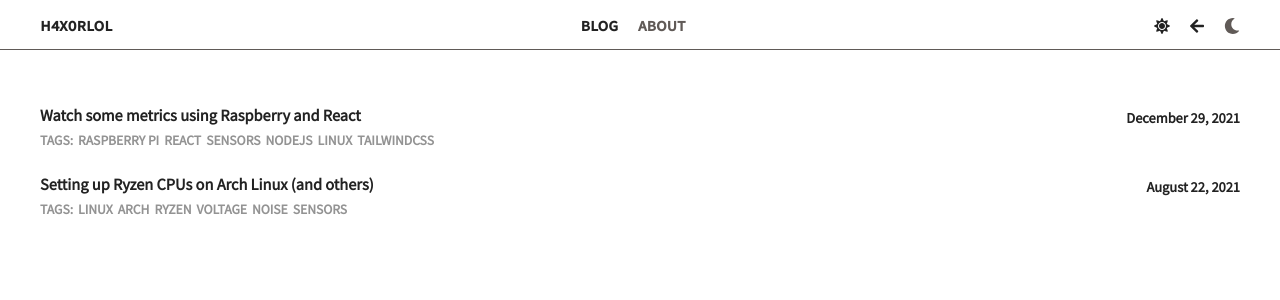
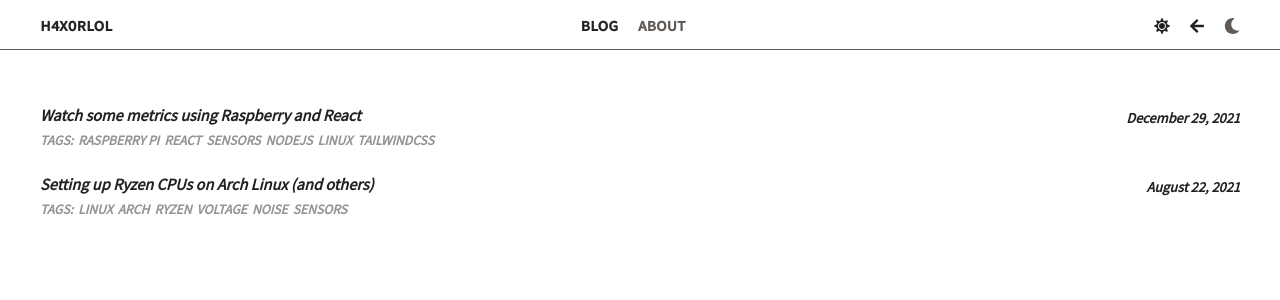
Before and after one commit to h4x0rlol/Blog, a Next.js app in the folder client/: page /blog in a window 1280 px wide. Shown: the top 300 px of the page. Built offline with nearby package versions, Linux system fonts and the light colour scheme.

Commit message:
style: change fonts

```diff
--- a/client/styles/Blog.module.scss
+++ b/client/styles/Blog.module.scss
@@ -43,6 +43,7 @@
   font-weight: 700;
   line-height: 1em;
   font-size: 1.2em;
+  font-style: italic;
   color: var(--color-text-primary);
   transition: all 100ms linear;
 }
@@ -50,6 +51,7 @@
 .article_date {
   white-space: nowrap;
   font-size: 0.9rem;
+  font-style: italic;
   transition: all 100ms linear;
 }
 
@@ -61,6 +63,7 @@
   font-size: 0.85em;
   padding: 0em 0;
   line-height: 1.4em;
+  font-style: italic;
   margin: 0;
 }
 
--- a/client/styles/Projects.module.scss
+++ b/client/styles/Projects.module.scss
@@ -37,6 +37,7 @@
   color: var(--color-text-secondary);
   margin-bottom: 1.5rem;
   font-weight: 700;
+  font-style: italic;
   transition: all 100ms linear;
   text-align: center;
 }
--- a/client/styles/Skills.module.scss
+++ b/client/styles/Skills.module.scss
@@ -23,6 +23,7 @@
   color: var(--color-text-secondary);
   margin-bottom: 1.5rem;
   font-weight: 700;
+  font-style: italic;
   transition: all 100ms linear;
 }
 
```
